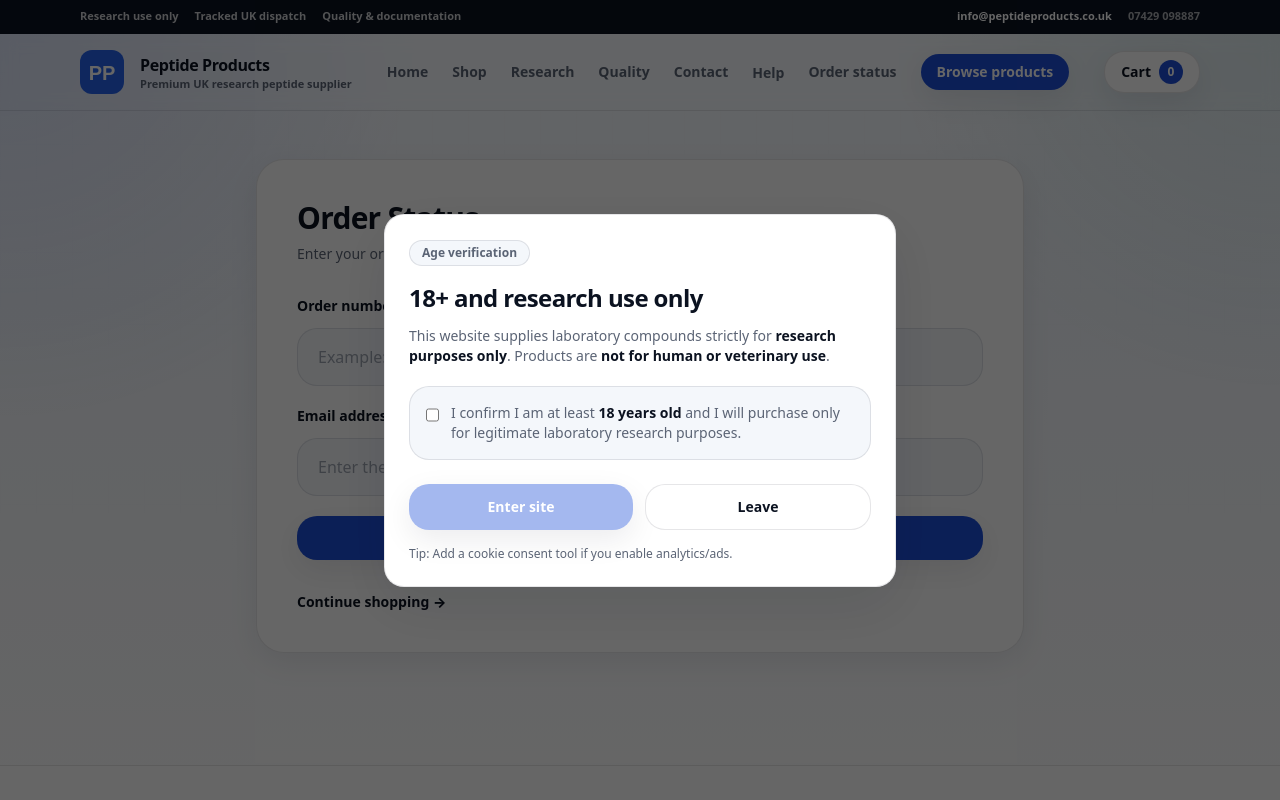
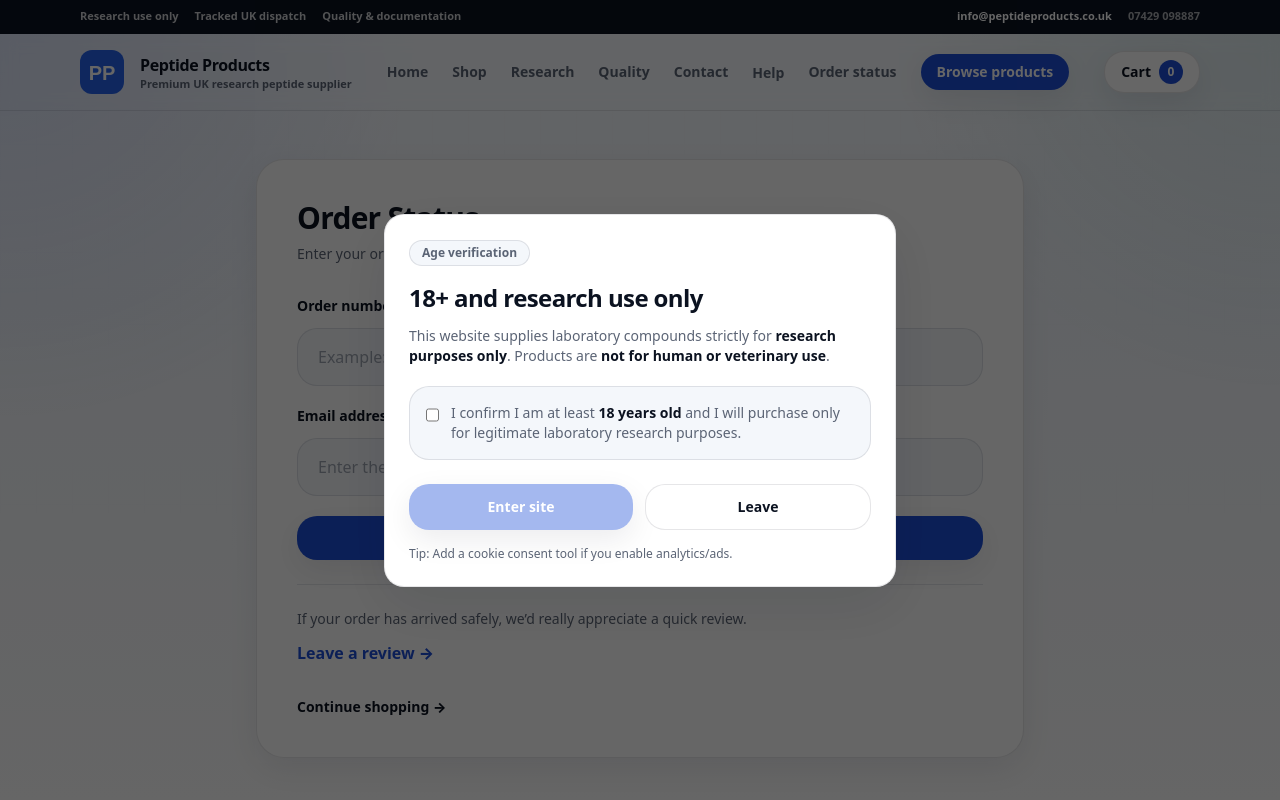
Before and after one commit to readdocs-ai/peptideproducts-store, a Next.js app: page /order-status in a window 1280 px wide. Shown: the top 800 px of the page. Built offline with nearby package versions, Linux system fonts and the light colour scheme.

Commit message:
update order-status

```diff
--- a/src/app/order-status/page.tsx
+++ b/src/app/order-status/page.tsx
@@ -167,6 +167,19 @@ export default function OrderStatusPage() {
               </div>
             ) : null}
 
+            <hr className="my-6" />
+
+<div className="text-sm text-muted">
+  If your order has arrived safely, we’d really appreciate a quick review.
+</div>
+
+<Link
+  href="/reviews"
+  className="mt-3 inline-block font-extrabold text-accent hover:underline"
+>
+  Leave a review →
+</Link>
+
             <div className="mt-8 text-sm">
               <Link href="/shop" className="font-extrabold text-ink hover:underline">
                 Continue shopping →
```
